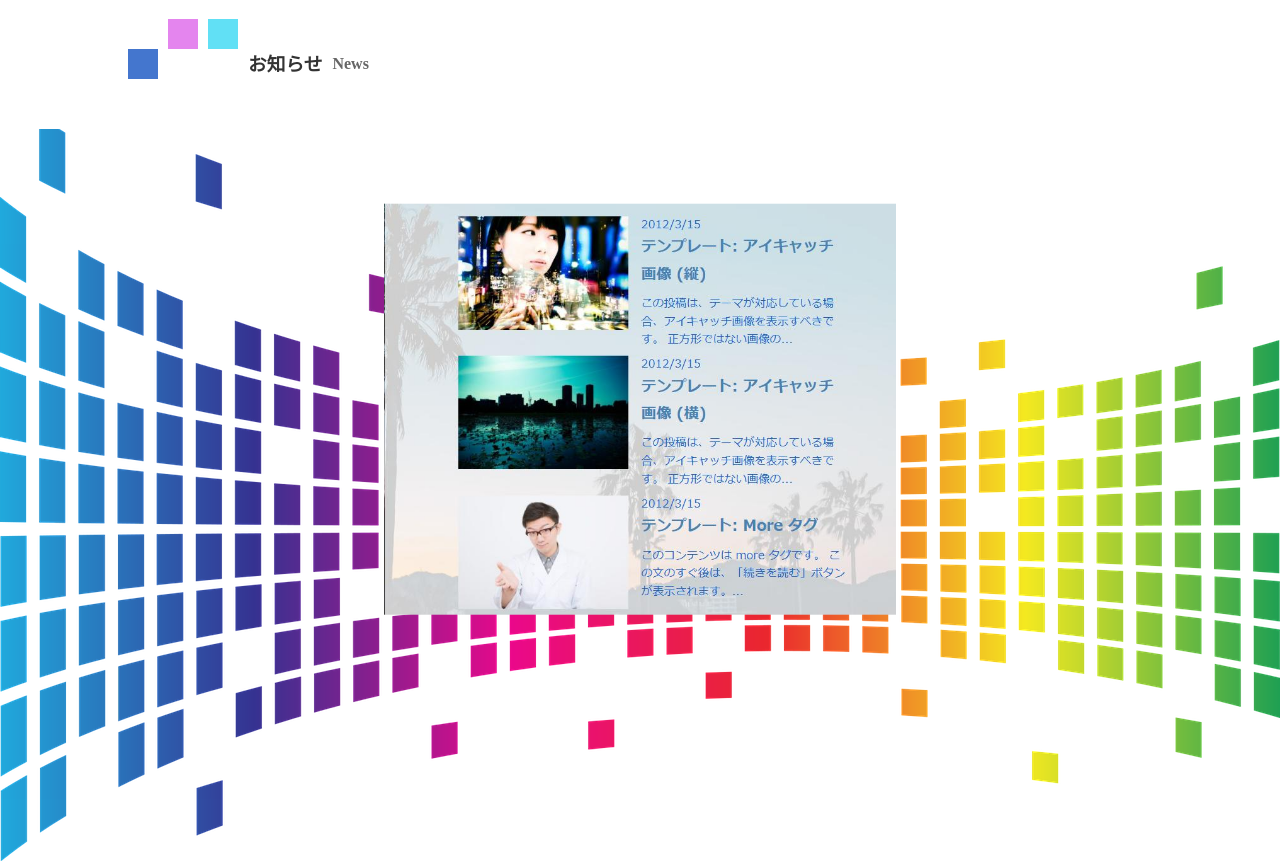
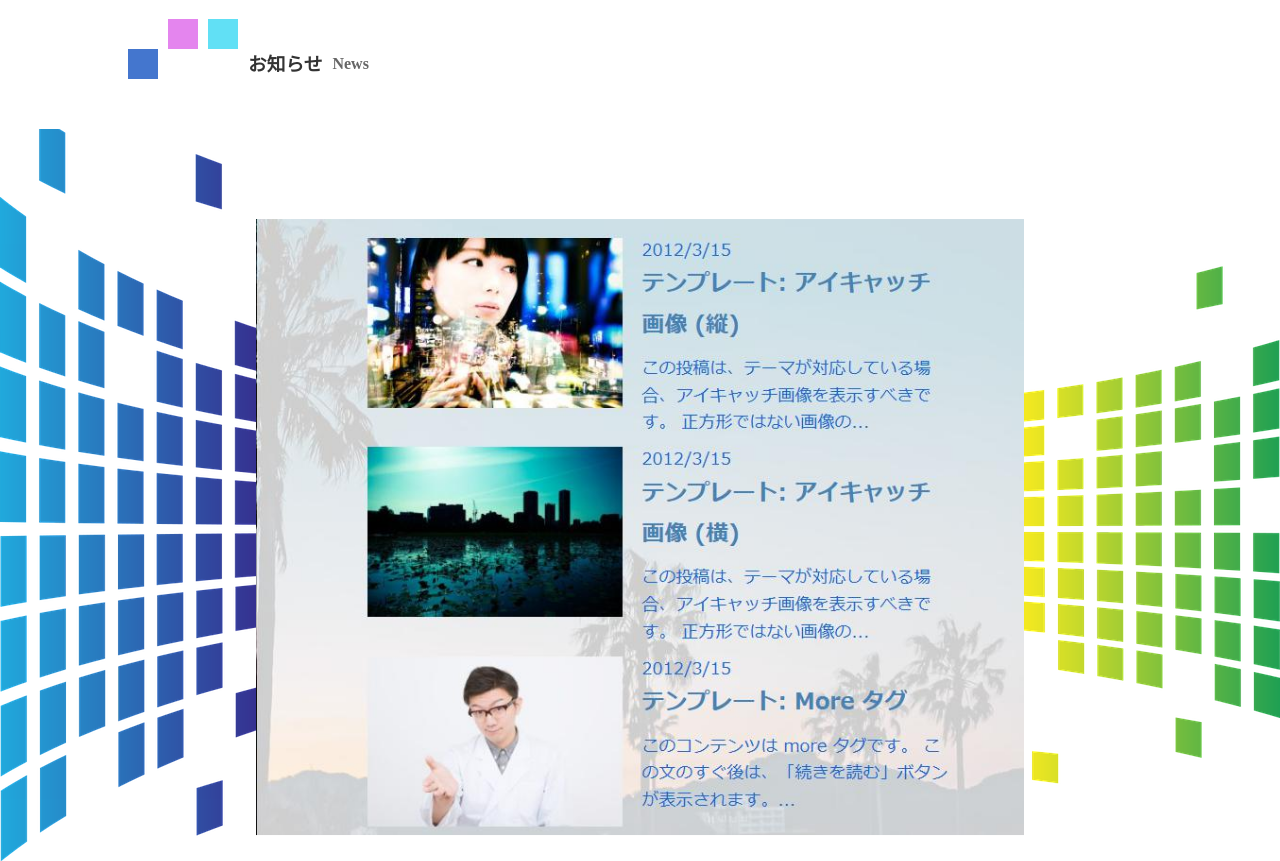
Before and after one commit to Saurinnn/Enterall-scratch, a plain HTML site: page index.html in a window 1280 px wide. Shown: the part 1300-2161 px from the top of the page. Drawn offline with nearby package versions, Linux system fonts and the light colour scheme.

Commit message:
news-item修正

```diff
--- a/javascript.js
+++ b/javascript.js
@@ -3,7 +3,7 @@
     ".mycover-textarea",
     ".mycover-textarea h2",
     ".mycover-textarea p",
-    ".news-content",
+    ".news-item",
     ".service-text01",
     ".service-text02",
     ".service-item",
--- a/my-css/common.css
+++ b/my-css/common.css
@@ -17,7 +17,6 @@
 
 .mycover-textarea h2,
 .mycover-textarea p,
-.news-content,
 .service-text01,
 .service-text02,
 .service-item,
@@ -31,7 +30,6 @@
 
 .mycover-textarea h2.fade-in,
 .mycover-textarea p.fade-in,
-.news-content.fade-in,
 .service-text01.fade-in,
 .service-text02.fade-in,
 .service-item.fade-in,
@@ -47,13 +45,14 @@
   transition-delay: 1s;
 }
 
+.news-item,
 .inquire-box {
   opacity: 0;
   transform: translate(-50%, -50%) translateY(100px);
   transition: opacity 2s ease, transform 2s ease;
 }
 
-
+.news-item.fade-in,
 .inquire-box.fade-in {
   opacity: 1;
   transform: translate(-50%, -50%) translateY(0);
--- a/my-css/news.css
+++ b/my-css/news.css
@@ -148,11 +148,10 @@
   object-fit: cover;
 }
 
-.news-item img {
+.news-item {
   position: absolute;
-  top: 35%;
+  top: 50%;
   left: 50%;
-  transform: translate(-50%, -50%);
-  width: 40%;
+  width: 60%;
   height: auto;
 }
```
